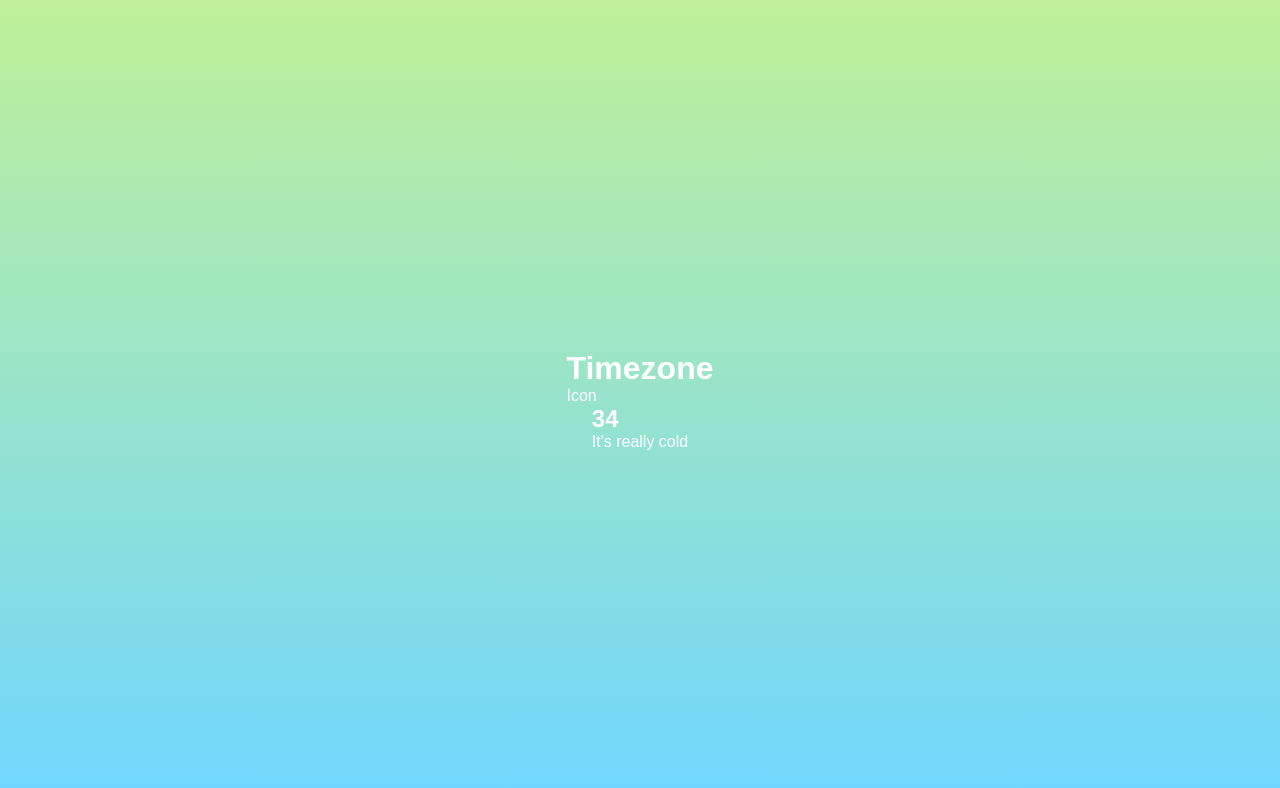
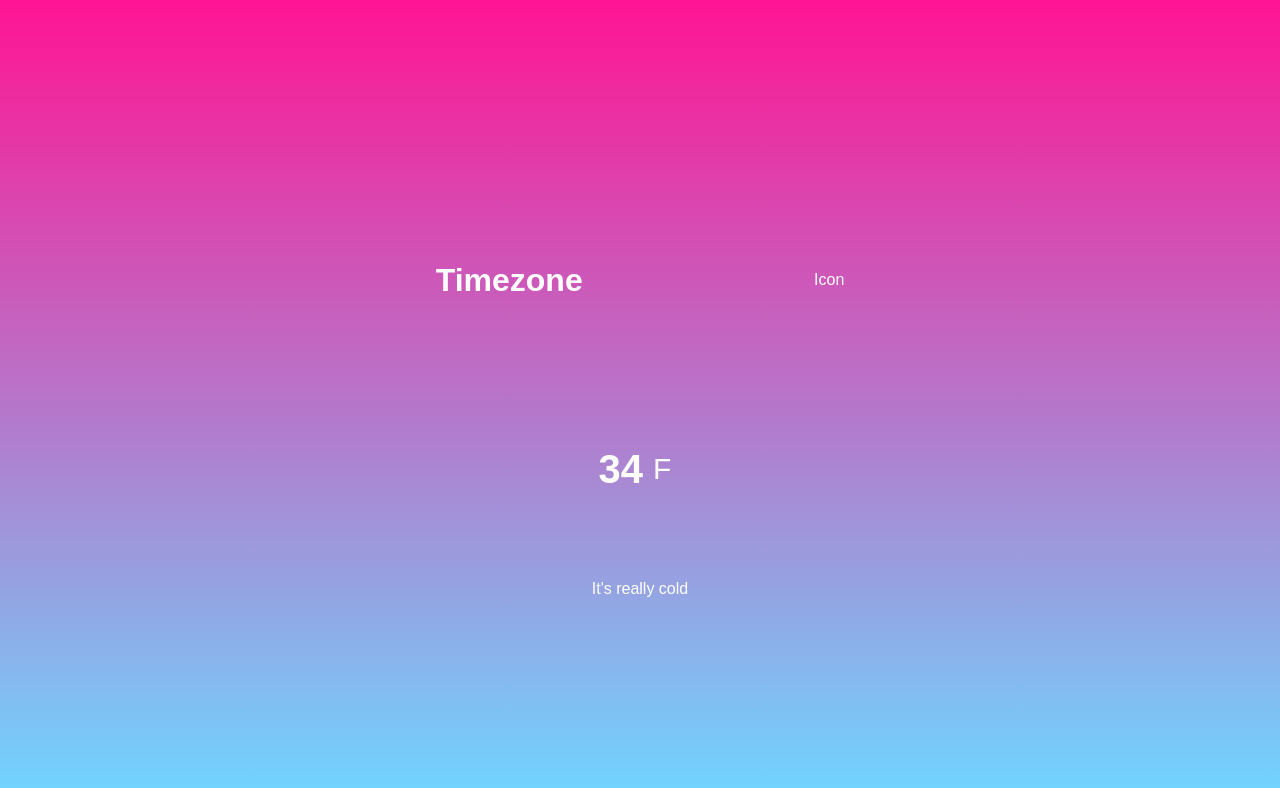
Before and after one commit to Kenechvkwv/weatherApp, a plain HTML site: page index.html in a window 1280 px wide. Drawn offline with Linux system fonts and the light colour scheme.

Commit message:
basic styling done

```diff
--- a/index.html
+++ b/index.html
@@ -13,7 +13,10 @@
       <p>Icon</p>
     </div>
     <div class="temperature">
-      <h2 class="temperature-degree">34</h2>
+      <div class="degree-section">
+        <h2 class="temperature-degree">34</h2>
+        <span>F</span>
+      </div>
       <div class="temperature-description">It's really cold</div>
     </div>
 
--- a/style.css
+++ b/style.css
@@ -10,7 +10,35 @@ body {
   justify-content: center;
   flex-direction: column;
   align-items: center;
-  background: linear-gradient(#bff098, #6fd6ff);
+  background: linear-gradient(deeppink, #6fd6ff);
   font-family: sans-serif;
   color: white;
 }
+
+.location,
+.temperature {
+  height: 30vh;
+  width: 50%;
+  display: flex;
+  justify-content: space-around;
+  align-items: center;
+}
+
+.temperature {
+  flex-direction: column;
+}
+
+.degree-section {
+  display: flex;
+  align-items: center;
+  cursor: pointer;
+}
+
+.degree-section span {
+  margin: 10px;
+  font-size: 30px;
+}
+
+.degree-section h2 {
+  font-size: 40px;
+}
```
